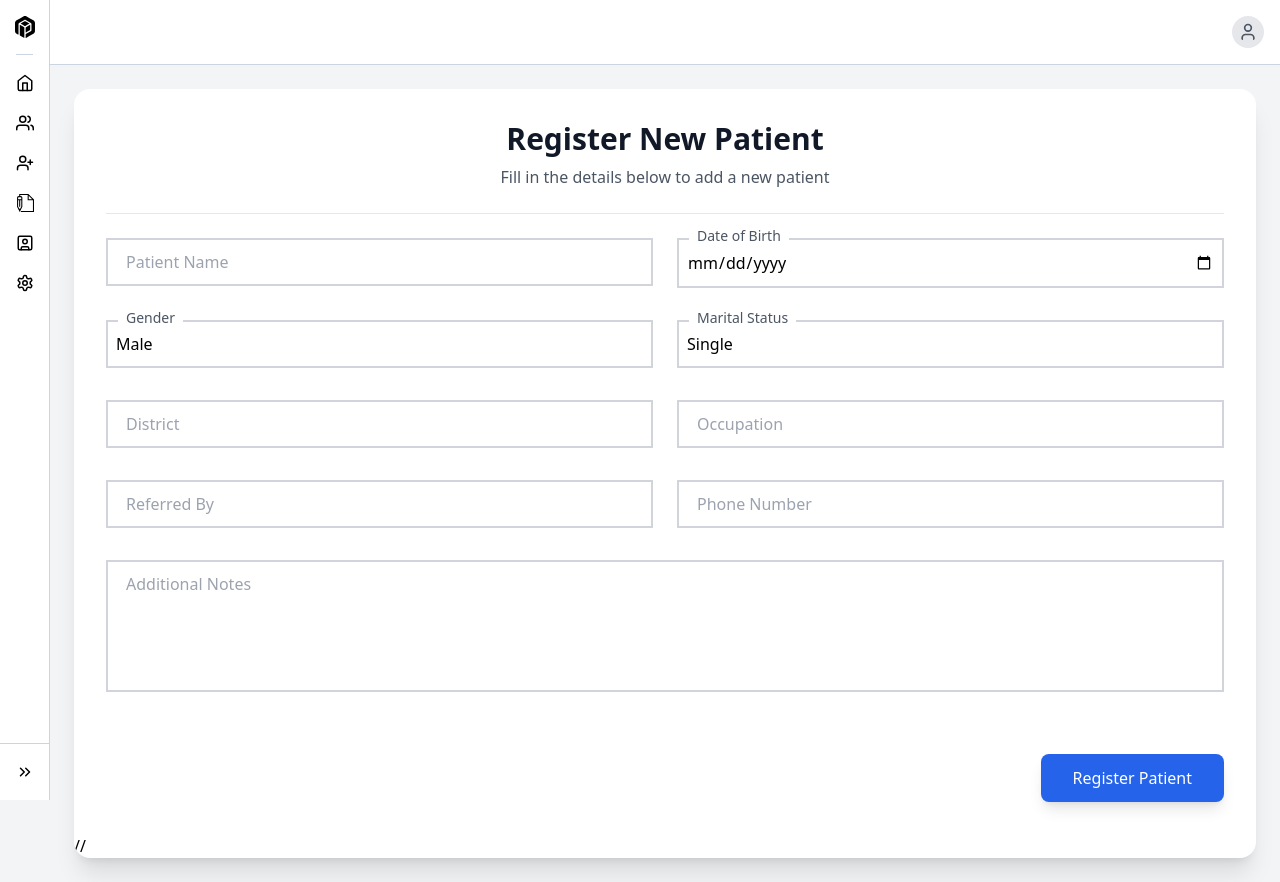
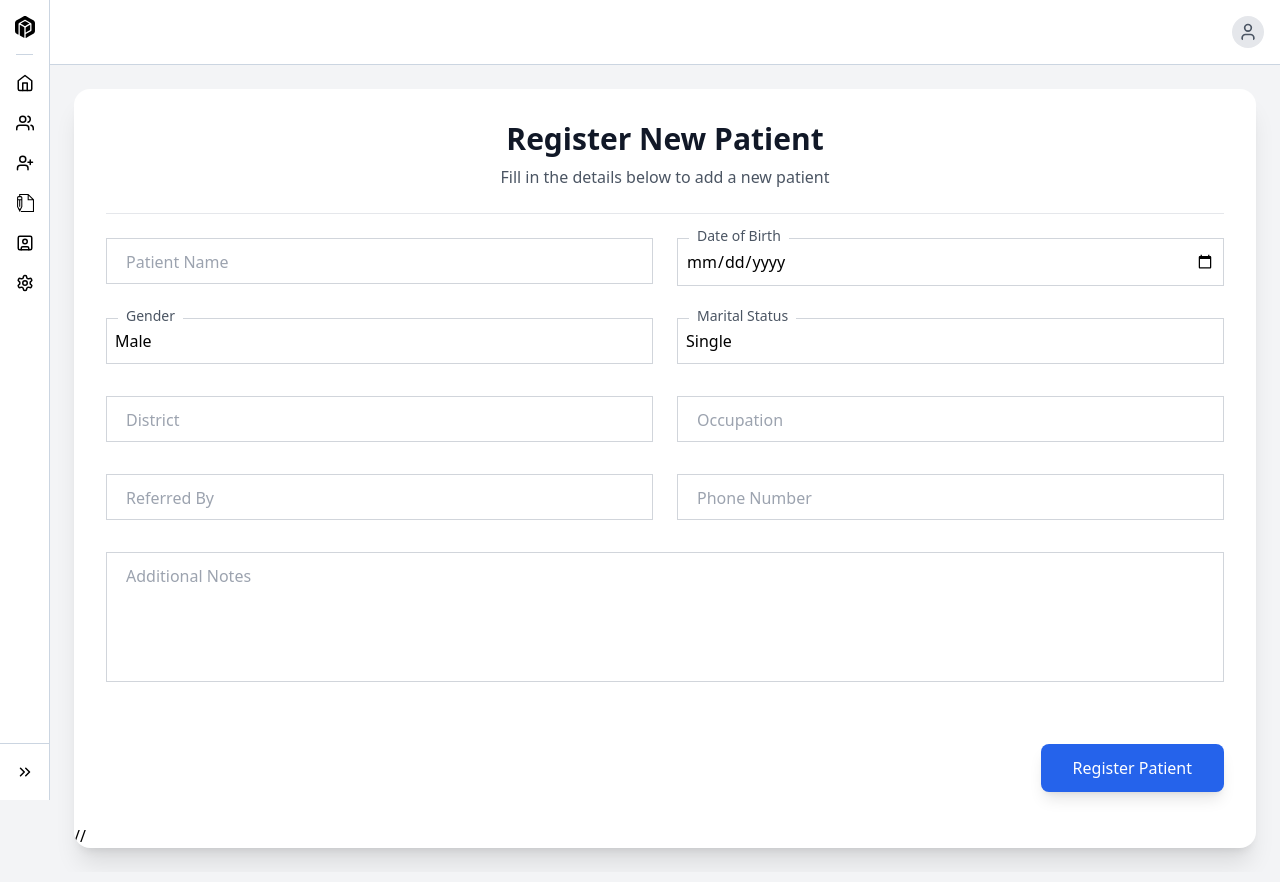
Before and after one commit to imtiaz-risat/ibnsina-med-app, a Next.js app: page /doctor/new-registration in a window 1280 px wide. Built offline with nearby package versions, Linux system fonts and the light colour scheme; no server answers.

Commit message:
ui: small fixes

```diff
--- a/app/doctor/new-registration/newPatientForm.jsx
+++ b/app/doctor/new-registration/newPatientForm.jsx
@@ -48,7 +48,7 @@ const NewPatientForm = ({ onSubmit }) => {
                 value={formData.name}
                 onChange={handleChange}
                 required
-                className="peer w-full border-2 px-2 border-gray-300 placeholder-transparent focus:ring-0 focus:border-blue-500 transition-colors bg-transparent py-2.5"
+                className="peer w-full border px-2 border-gray-300 placeholder-transparent   transition-colors bg-transparent py-2.5"
                 placeholder="Patient Name"
               />
               <label
@@ -67,7 +67,7 @@ const NewPatientForm = ({ onSubmit }) => {
                 value={formData.dateOfBirth}
                 onChange={handleChange}
                 required
-                className="peer w-full border-2 px-2 border-gray-300 placeholder-transparent focus:ring-0 focus:border-blue-500 transition-colors bg-transparent py-2.5"
+                className="peer w-full border px-2 border-gray-300 placeholder-transparent   transition-colors bg-transparent py-2.5"
               />
               <label
                 htmlFor="dateOfBirth"
@@ -86,7 +86,7 @@ const NewPatientForm = ({ onSubmit }) => {
                 id="gender"
                 value={formData.gender}
                 onChange={handleChange}
-                className="w-full border-2 border-gray-300 px-2 focus:ring-0 focus:border-blue-500 transition-colors bg-transparent py-2.5 appearance-none cursor-pointer"
+                className="w-full border border-gray-300 px-2   transition-colors bg-transparent py-2.5 appearance-none cursor-pointer"
               >
                 <option value="Male">Male</option>
                 <option value="Female">Female</option>
@@ -106,7 +106,7 @@ const NewPatientForm = ({ onSubmit }) => {
                 id="maritalStatus"
                 value={formData.maritalStatus}
                 onChange={handleChange}
-                className="w-full border-2 border-gray-300 px-2 focus:ring-0 focus:border-blue-500 transition-colors bg-transparent py-2.5 appearance-none cursor-pointer"
+                className="w-full border border-gray-300 px-2   transition-colors bg-transparent py-2.5 appearance-none cursor-pointer"
               >
                 <option value="Single">Single</option>
                 <option value="Married">Married</option>
@@ -132,7 +132,7 @@ const NewPatientForm = ({ onSubmit }) => {
                 value={formData.district}
                 onChange={handleChange}
                 required
-                className=" peer w-full border-2 px-2 border-gray-300 placeholder-transparent focus:ring-0 focus:border-blue-500 transition-colors bg-transparent py-2.5"
+                className=" peer w-full border px-2 border-gray-300 placeholder-transparent transition-colors bg-transparent py-2.5"
                 placeholder="District"
               />
               <label
@@ -151,7 +151,7 @@ const NewPatientForm = ({ onSubmit }) => {
                 value={formData.occupation}
                 onChange={handleChange}
                 required
-                className="peer w-full border-2 px-2 border-gray-300 placeholder-transparent focus:ring-0 focus:border-blue-500 transition-colors bg-transparent py-2.5"
+                className="peer w-full border px-2 border-gray-300 placeholder-transparent transition-colors bg-transparent py-2.5"
                 placeholder="Occupation"
               />
               <label
@@ -172,7 +172,7 @@ const NewPatientForm = ({ onSubmit }) => {
                 id="refBy"
                 value={formData.refBy}
                 onChange={handleChange}
-                className="peer w-full border-2 px-2 border-gray-300 placeholder-transparent focus:ring-0 focus:border-blue-500 transition-colors bg-transparent py-2.5"
+                className="peer w-full border px-2 border-gray-300 placeholder-transparent   transition-colors bg-transparent py-2.5"
                 placeholder="Referred By"
               />
               <label
@@ -191,7 +191,7 @@ const NewPatientForm = ({ onSubmit }) => {
                 value={formData.phone}
                 onChange={handleChange}
                 required
-                className="peer w-full border-2 px-2 border-gray-300 placeholder-transparent focus:ring-0 focus:border-blue-500 transition-colors bg-transparent py-2.5"
+                className="peer w-full border px-2 border-gray-300 placeholder-transparent   transition-colors bg-transparent py-2.5"
                 placeholder="Phone Number"
               />
               <label
@@ -211,7 +211,7 @@ const NewPatientForm = ({ onSubmit }) => {
               value={formData.note}
               onChange={handleChange}
               rows="4"
-              className="peer w-full border-2 border-gray-300 placeholder-transparent focus:ring-0 focus:border-blue-500 transition-colors bg-transparent p-4 resize-none"
+              className="peer w-full border border-gray-300 placeholder-transparent   transition-colors bg-transparent p-4 resize-none"
               placeholder="Additional Notes"
             ></textarea>
             <label
```
